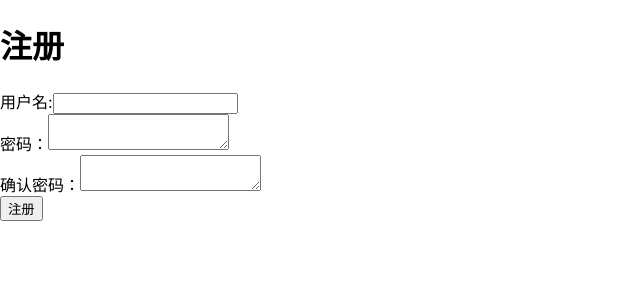
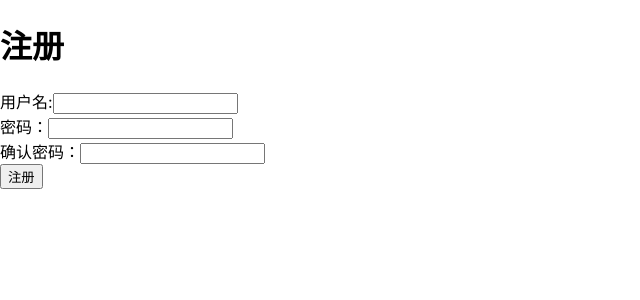
Before and after one commit to cnqinglin/next-demo, a Next.js app: page /sign_up in a window 1280 px wide. Shown: the top 300 px of the page, without its empty margins (0-640 px from the left). Built offline with nearby package versions, Linux system fonts and the light colour scheme.

Commit message:
登陆注册页面也使用useForm

```diff
--- a/pages/sign_up.tsx
+++ b/pages/sign_up.tsx
@@ -2,69 +2,56 @@ import {NextPage} from 'next';
 import {useCallback, useState} from 'react';
 import axios, {AxiosError, AxiosResponse} from 'axios';
 import { Form } from 'components/Form';
+import { useForm } from 'hooks/useForm';
 
 const SignUp: NextPage = () => {
-  const [formData, setFormData] = useState({
+  const initFormData = {
     username: '',
     password: '',
     passwordConfirmation: ''
-  });
-  const onChange = useCallback((key, value) =>
-    setFormData({
-      ...formData,
-      [key] : value
-    })
-    , [formData]);
-  const [errors, setErrors] = useState({
-    username: [], password: [], passwordConfirmation: []
-  });
-  const onSubmit = useCallback((e) => {
-    e.preventDefault();
+  }
+  const onSubmit = (formData:typeof initFormData) => {
     axios.post(`/api/v1/users`, formData)
         .then(() => {
           window.alert('注册成功！')
           setErrors({ username:[],password:[],passwordConfirmation:[]});
-            window.location.href = '/sign_in';
+            // window.location.href = '/sign_in';
       }, (error) => {
         if (error.response) {
           const response: AxiosResponse = error.response;
           if (response.status === 422) {
-            // setErrors({...errors, ...response.data});
             setErrors(response.data)
           }
         }
       });
-  }, [formData]);
-  return (
-    <>
-      <h1>注册</h1>
-      <Form
-        fields={[
+  }
+
+  const { form, setErrors } = useForm({
+    initFormData,
+    onSubmit,
+    fields:[
       {
         label: '用户名:',
         type: 'text',
-            value:formData.username,
-            onChange: e => onChange('username',e.target.value),
-            errors: errors.username
+        key:'username',
       }, {
         label: '密码：',
         type: 'password',
-            value:formData.password,
-            onChange: e => onChange('password',e.target.value),
-            errors: errors.password,
+        key:'password',
       },
       {
         label: '确认密码：',
         type: 'password',
-            value:formData.passwordConfirmation,
-            onChange: e => onChange('passwordConfirmation',e.target.value),
-            errors: errors.passwordConfirmation,
+        key:'passwordConfirmation',
       }
-        ]}
-        onSubmit={onSubmit}
-        buttons={
-          <><button type="submit">注册</button>
-        </>}/>
+    ],
+    buttons:<button type="submit">注册</button>
+  })
+
+  return (
+    <>
+      <h1>注册</h1>
+      {form}
     </>
   );
 };
```
Also changed, not shown: pages/sign_in.tsx (+22 -38 lines). Lines whose indentation alone changed are shown as unchanged.
